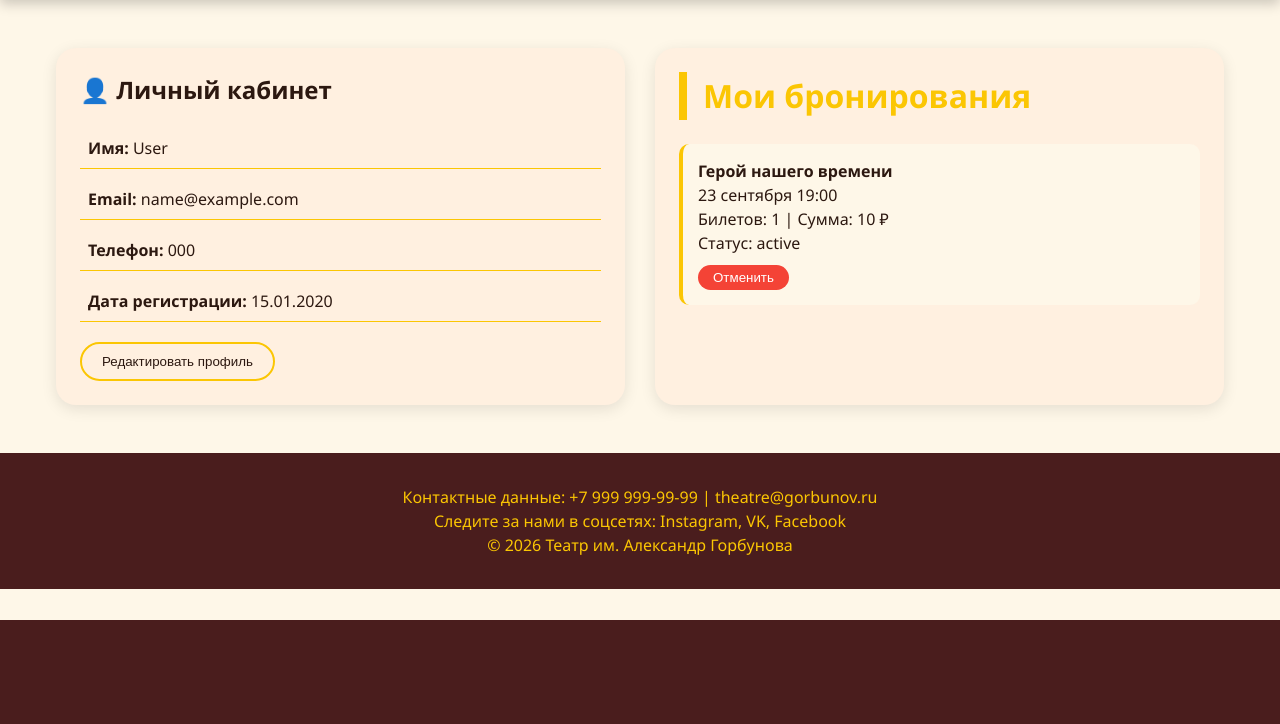
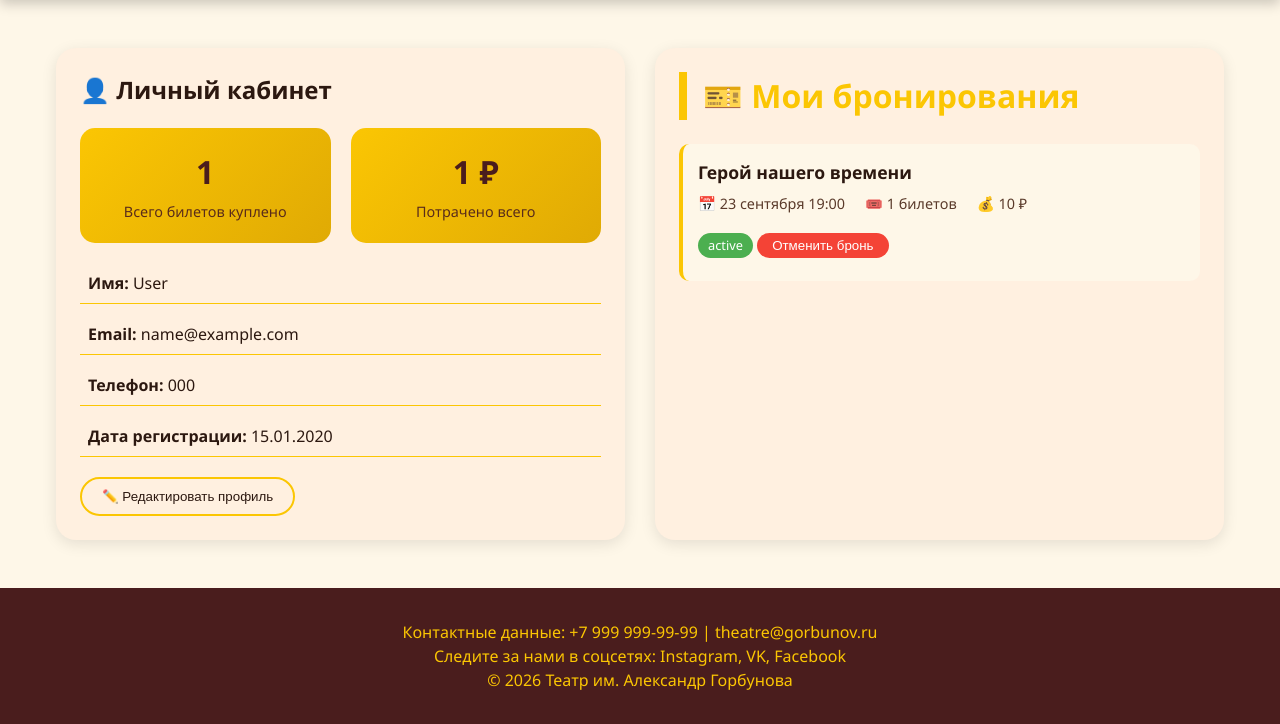
Before and after one commit to asaass7/Theatre2026, a Flask app: template templates/profile.html in a window 1280 px wide. Shown: the part 180-904 px from the top of the page. Before the commit the page ends 800 px from the top, so only its background shows below. Run offline with Flask 3, Linux system fonts and the light colour scheme; tables that the repository leaves empty hold one stand-in row (values such as "Sample post"); the template is opened without the code that fills it: values that come from a table or form of the project are taken from there, most other values are stand-ins (such as "Sample title", 1, 10 or a date in 2020).

Commit message:
ux: Improve cancel booking confirmation message

```diff
--- a/templates/profile.html
+++ b/templates/profile.html
@@ -6,6 +6,18 @@
 <div class="profile-container fade-scroll">
     <div class="profile-card">
         <h2>👤 Личный кабинет</h2>
+
+        <div class="profile-stats">
+            <div class="stat-card">
+                <div class="stat-number">{{ total_tickets }}</div>
+                <div class="stat-label">Всего билетов куплено</div>
+            </div>
+            <div class="stat-card">
+                <div class="stat-number">{{ total_spent }} ₽</div>
+                <div class="stat-label">Потрачено всего</div>
+            </div>
+        </div>
+
         <div class="profile-info">
             <div class="info-item">
                 <strong>Имя:</strong> {{ user.fullname }}
@@ -21,7 +33,7 @@
             </div>
         </div>
 
-        <button id="editProfileBtn" class="btn-secondary">Редактировать профиль</button>
+        <button id="editProfileBtn" class="btn-secondary">✏️ Редактировать профиль</button>
 
         <div id="editForm" style="display:none; margin-top: 20px;">
             <form method="POST" action="/profile/edit">
@@ -33,31 +45,74 @@
                     <label>Телефон</label>
                     <input type="tel" name="phone" value="{{ user.phone }}" required>
                 </div>
-                <button type="submit" class="btn-submit">Сохранить</button>
+                <button type="submit" class="btn-submit">💾 Сохранить</button>
                 <button type="button" id="cancelEditBtn" class="btn-secondary">Отмена</button>
             </form>
         </div>
     </div>
 
     <div class="bookings-card">
-        <h3>Мои бронирования</h3>
+        <h3>🎫 Мои бронирования</h3>
         <div id="bookingsList">
             {% if bookings %}
                 {% for booking in bookings %}
                 <div class="booking-item">
-                    <div><strong>{{ booking.performance.name }}</strong></div>
-                    <div>{{ booking.performance.date }} {{ booking.performance.time }}</div>
-                    <div>Билетов: {{ booking.tickets_count }} | Сумма: {{ booking.total_price }} ₽</div>
-                    <div>Статус: {{ booking.status }}</div>
+                    <div class="booking-title"><strong>{{ booking.performance.name }}</strong></div>
+                    <div class="booking-details">
+                        <span>📅 {{ booking.performance.date }} {{ booking.performance.time }}</span>
+                        <span>🎟️ {{ booking.tickets_count }} билетов</span>
+                        <span>💰 {{ booking.total_price }} ₽</span>
+                    </div>
+                    <div class="booking-status {{ booking.status }}">{{ booking.status }}</div>
                     {% if booking.status == 'active' %}
-                    <button class="btn-cancel" onclick="cancelBooking({{ booking.id }})">Отменить</button>
+                    <button class="btn-cancel" onclick="cancelBooking({{ booking.id }})">Отменить бронь</button>
                     {% endif %}
                 </div>
                 {% endfor %}
             {% else %}
-                <p>У вас пока нет бронирований</p>
+                <p>😔 У вас пока нет бронирований</p>
+                <a href="/performances" class="btn-small">🎭 Перейти к спектаклям</a>
             {% endif %}
         </div>
     </div>
 </div>
+
+<script>
+// Редактирование профиля
+const editBtn = document.getElementById("editProfileBtn");
+const editForm = document.getElementById("editForm");
+const cancelBtn = document.getElementById("cancelEditBtn");
+
+if (editBtn) {
+    editBtn.addEventListener("click", () => {
+        editForm.style.display = "block";
+        editBtn.style.display = "none";
+    });
+}
+
+if (cancelBtn) {
+    cancelBtn.addEventListener("click", () => {
+        editForm.style.display = "none";
+        editBtn.style.display = "inline-block";
+    });
+}
+
+// Отмена бронирования
+window.cancelBooking = async function(bookingId) {
+    if (confirm("⚠️ Вы уверены, что хотите отменить бронирование? Билеты будут возвращены в продажу.")) {
+        try {
+            const response = await fetch(`/api/bookings/${bookingId}`, { method: "DELETE" });
+            const result = await response.json();
+            if (response.ok) {
+                alert(result.message);
+                location.reload();
+            } else {
+                alert(result.error);
+            }
+        } catch (error) {
+            console.error("Ошибка:", error);
+        }
+    }
+};
+</script>
 {% endblock %}
```
